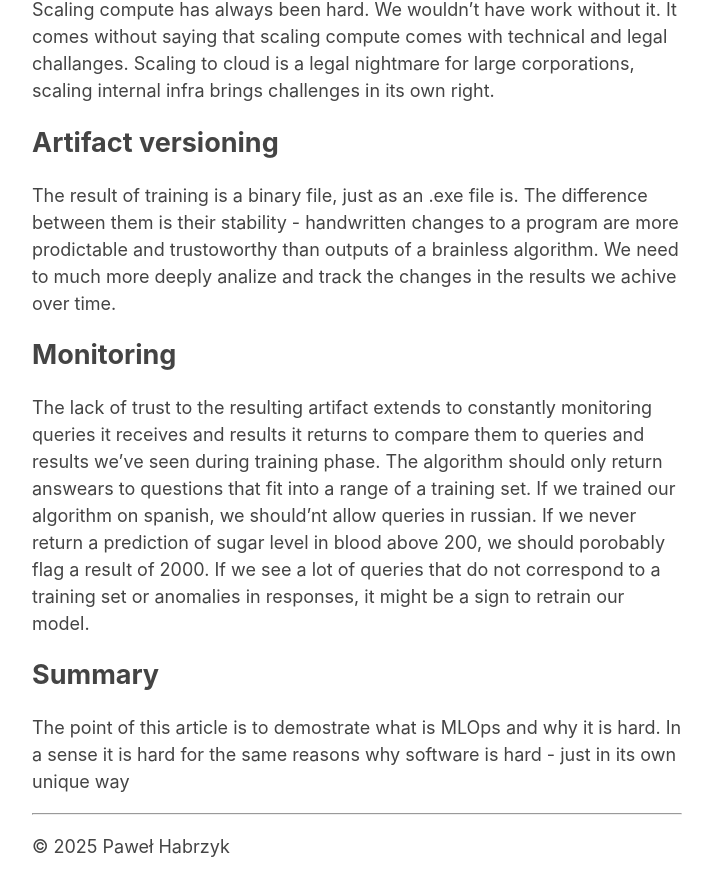
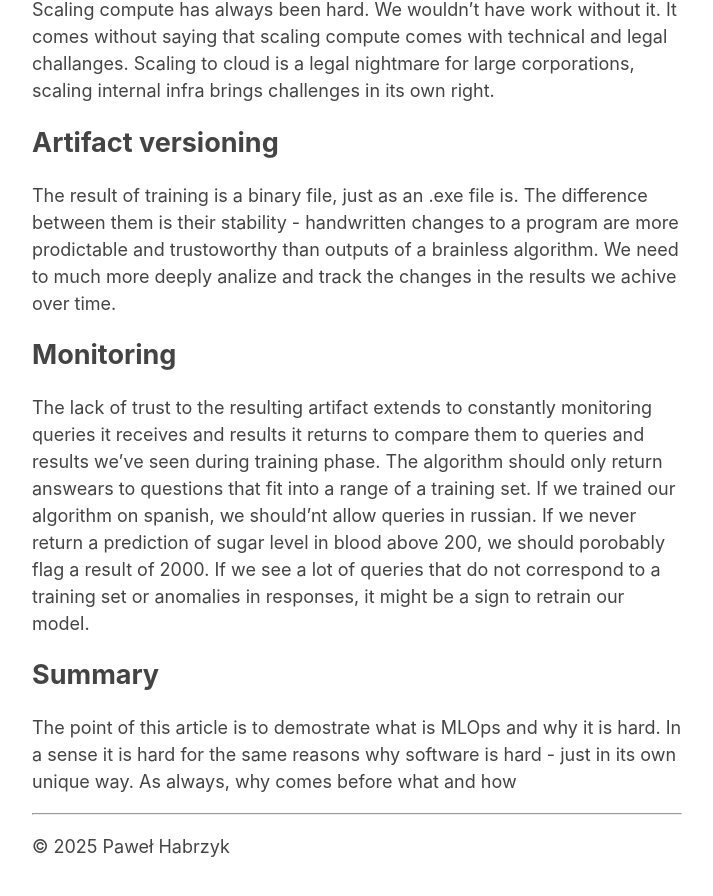
Before and after one commit to habrzyk-pawel/habrzyk-pawel.github.io, a Jekyll site: the page built from _posts/2025-05-07-What-is-MLOps.md, in a window 1280 px wide and 900 px high, scrolled down 1750 px. Shown: the top 896 px of the window, without its empty margins (283-996 px from the left). Built offline with Jekyll 4.4.1, drawn with Linux system fonts in a browser that asks for light colours.

Commit message:
Update 2025-05-07-What-is-MLOps.md

```diff
--- a/_posts/2025-05-07-What-is-MLOps.md
+++ b/_posts/2025-05-07-What-is-MLOps.md
@@ -35,4 +35,4 @@ The lack of trust to the resulting artifact extends to constantly monitoring que
 
 ## Summary
 
-The point of this article is to demostrate what is MLOps and why it is hard. In a sense it is hard for the same reasons why software is hard - just in its own unique way
+The point of this article is to demostrate what is MLOps and why it is hard. In a sense it is hard for the same reasons why software is hard - just in its own unique way. As always, why comes before what and how
```
